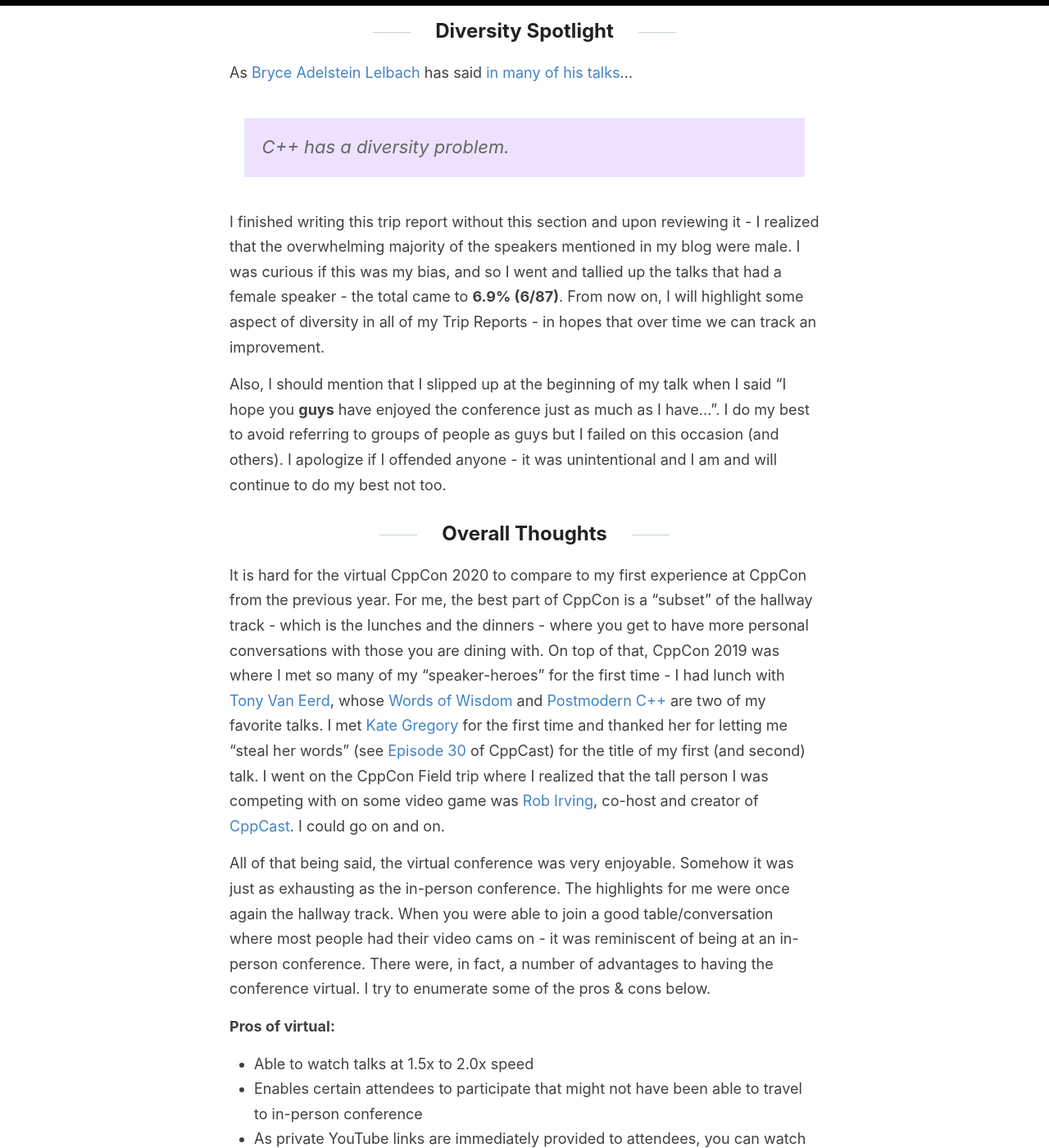
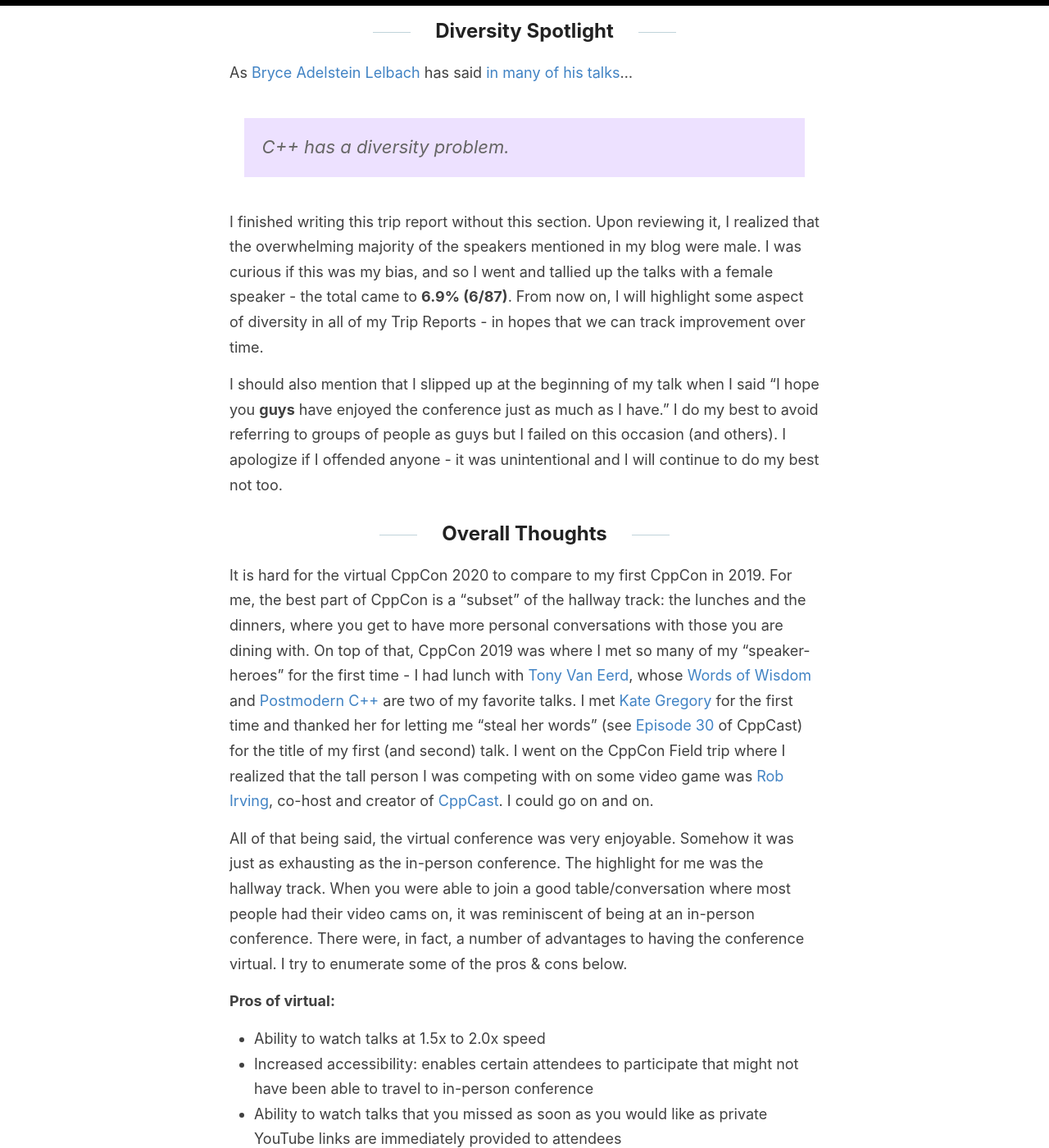
Before and after one commit to codereport/codereport.github.io, a Jekyll site: the page built from _posts/2020-09-20-CppCon2020TripReport.md, in a window 1280 px wide and 1400 px high, scrolled down 968 px. Shown: the whole window at 82% size. Built offline with Jekyll 4.4.1, drawn with Linux system fonts in a browser that asks for light colours; comment, search, counter and statistics services are not loaded; some of the changed text lies outside the part shown.

Commit message:
Update 2020-09-20-CppCon2020TripReport.md

```diff
--- a/_posts/2020-09-20-CppCon2020TripReport.md
+++ b/_posts/2020-09-20-CppCon2020TripReport.md
@@ -20,34 +20,33 @@
 
 >C++ has a diversity problem.
 
-I finished writing this trip report without this section and upon reviewing it - I realized that the overwhelming majority of the speakers mentioned in my blog were male. I was curious if this was my bias, and so I went and tallied up the talks that had a female speaker - the total came to **6.9% (6/87)**. From now on, I will highlight some aspect of diversity in all of my Trip Reports - in hopes that over time we can track an improvement.
+I finished writing this trip report without this section. Upon reviewing it, I realized that the overwhelming majority of the speakers mentioned in my blog were male. I was curious if this was my bias, and so I went and tallied up the talks with a female speaker - the total came to **6.9% (6/87)**. From now on, I will highlight some aspect of diversity in all of my Trip Reports - in hopes that we can track improvement over time.
 
-Also, I should mention that I slipped up at the beginning of my talk when I said "I hope you **guys** have enjoyed the conference just as much as I have...". I do my best to avoid referring to groups of people as guys but I failed on this occasion (and others). I apologize if I offended anyone - it was unintentional and I am and will continue to do my best not too.
+I should also mention that I slipped up at the beginning of my talk when I said "I hope you **guys** have enjoyed the conference just as much as I have." I do my best to avoid referring to groups of people as guys but I failed on this occasion (and others). I apologize if I offended anyone - it was unintentional and I will continue to do my best not too.
 
 ## Overall Thoughts
 
-It is hard for the virtual CppCon 2020 to compare to my first experience at CppCon from the previous year. For me, the best part of CppCon is a "subset" of the hallway track - which is the lunches and the dinners - where you get to have more personal conversations with those you are dining with. On top of that, CppCon 2019 was where I met so many of my "speaker-heroes" for the first time - I had lunch with [Tony Van Eerd](https://twitter.com/tvaneerd), whose [Words of Wisdom](https://www.youtube.com/watch?v=GgnKycitKyc) and [Postmodern C++](https://www.youtube.com/watch?v=GPP64opjy_Y) are two of my favorite talks. I met [Kate Gregory](https://twitter.com/gregcons) for the first time and thanked her for letting me "steal her words" (see [Episode 30](https://cppcast.com/kate-gregory-stop-teaching-c/) of CppCast) for the title of my first (and second) talk. I went on the CppCon Field trip where I realized that the tall person I was competing with on some video game was [Rob Irving](https://twitter.com/robwirving), co-host and creator of [CppCast](https://cppcast.com/). I could go on and on.
+It is hard for the virtual CppCon 2020 to compare to my first CppCon in 2019. For me, the best part of CppCon is a "subset" of the hallway track: the lunches and the dinners, where you get to have more personal conversations with those you are dining with. On top of that, CppCon 2019 was where I met so many of my "speaker-heroes" for the first time - I had lunch with [Tony Van Eerd](https://twitter.com/tvaneerd), whose [Words of Wisdom](https://www.youtube.com/watch?v=GgnKycitKyc) and [Postmodern C++](https://www.youtube.com/watch?v=GPP64opjy_Y) are two of my favorite talks. I met [Kate Gregory](https://twitter.com/gregcons) for the first time and thanked her for letting me "steal her words" (see [Episode 30](https://cppcast.com/kate-gregory-stop-teaching-c/) of CppCast) for the title of my first (and second) talk. I went on the CppCon Field trip where I realized that the tall person I was competing with on some video game was [Rob Irving](https://twitter.com/robwirving), co-host and creator of [CppCast](https://cppcast.com/). I could go on and on.
 
-All of that being said, the virtual conference was very enjoyable. Somehow it was just as exhausting as the in-person conference. The highlights for me were once again the hallway track. When you were able to join a good table/conversation where most people had their video cams on - it was reminiscent of being at an in-person conference. There were, in fact, a number of advantages to having the conference virtual. I try to enumerate some of the pros & cons below.
+All of that being said, the virtual conference was very enjoyable. Somehow it was just as exhausting as the in-person conference. The highlight for me was the hallway track. When you were able to join a good table/conversation where most people had their video cams on, it was reminiscent of being at an in-person conference. There were, in fact, a number of advantages to having the conference virtual. I try to enumerate some of the pros & cons below.
 
 **Pros of virtual:**
-* Able to watch talks at 1.5x to 2.0x speed
-* Enables certain attendees to participate that might not have been able to travel to in-person conference
-* As private YouTube links are immediately provided to attendees, you can watch talks that you missed as soon as you would like
-* Much cheaper for attendees / companies
+* Ability to watch talks at 1.5x to 2.0x speed
+* Increased accessibility: enables certain attendees to participate that might not have been able to travel to in-person conference
+* Ability to watch talks that you missed as soon as you would like as private YouTube links are immediately provided to attendees
+* Decreased cost for attendees / companies
 
 **Cons of virtual:**
 * Time-zone isn't convenient for all global attendees
 * No break longer than 30 minutes between talks (due to time-zone considerations)
-* Exhausting sitting in one place for so long (it is nice to walk to different presentation rooms)
+* Fatigue from sitting in one place for so long (it is nice to walk to different presentation rooms)
 * No lunches / dinners with other attendees (where the more personal conversations take place)
-* Seems like less "random encounters/conversations" take place
-* It seemed to me that there was less of a presence from leaders in the C++ community
-* Many attendees work and attend the conference  (instead of just attending), see poll below
+* Fewer "random encounters/conversations" take place
+* Attendees both working and attending the conference, see poll below
 
 <center><blockquote class="twitter-tweet"><p lang="en" dir="ltr">Are you virtually attending CppCon next week? And if so, are you planning to devote the week to the conference like you were there in real life, or work while attending talks?</p>&mdash; Jason Turner (@lefticus) <a href="https://twitter.com/lefticus/status/1304502821086269440?ref_src=twsrc%5Etfw">September 11, 2020</a></blockquote> <script async src="https://platform.twitter.com/widgets.js" charset="utf-8"></script></center>
 
-When you take into account that this was the first go-around of having the conference virutal, I would say it was a major success and I look forward to seeing the improvement in virtual platforms like Remo and what they will be able to offer in the future.
+Overall, given that this was the first virtual CppCon, it was a major success. I look forward to seeing the improvement in virtual platforms like Remo and what they will be able to offer in the future.
 
 ## Top 4 Talks
 
@@ -74,7 +73,7 @@
 **Link:** To be updated in the future <br>
 **Previously presented:** [C++Now 2016](https://www.youtube.com/watch?v=DiisKQAkGM4)
 
-This talk is absolutely awesome. I wasn't expecting it to be "as good" as the other live talks as it was prerecorded - but boy was I in for a surprise. The first several minutes is given in a kind of infomercial (think [Slap Chop](https://www.youtube.com/watch?v=FqWgTM4di4s)) style which is highly entertaining. Then at around the 8 minute mark, he introduces his kids as the audience members and asks them if his explanation of a [Monoid](https://en.wikipedia.org/wiki/Monoid_(category_theory)) makes sense to them. I literally laughed out loud. His kids are adorable and will make sitting through an introductory talk on [Category Theory](https://en.wikipedia.org/wiki/Category_theory) enjoyable for anyone. Note that I highly recommend the updated version of the talk due to 1) the entertainment factor and 2) the fact that the C++Now 2016 has very poor video/audio quality.
+This talk is absolutely awesome. I was not expecting it to be "as good" as the other live talks as it was prerecorded - but boy was I in for a surprise. The first several minutes is given in a kind of infomercial (think [Slap Chop](https://www.youtube.com/watch?v=FqWgTM4di4s)) style which is highly entertaining. Then at around the 8 minute mark, he introduces his kids as the audience members and asks them if his explanation of a [Monoid](https://en.wikipedia.org/wiki/Monoid_(category_theory)) makes sense to them. I literally laughed out loud. His kids are adorable and will make sitting through an introductory talk on [Category Theory](https://en.wikipedia.org/wiki/Category_theory) enjoyable for anyone. Note that I highly recommend the updated version of the talk due to 1) the entertainment factor and 2) the fact that the C++Now 2016 has very poor video/audio quality.
 
 <center><blockquote class="twitter-tweet"><p lang="en" dir="ltr">This has to be best talk of <a href="https://twitter.com/CppCon?ref_src=twsrc%5Etfw">@CppCon</a> 2020, the (pre-recorded) &quot;Monoids, Monads, and Applicative Functors: Repeated Software Patterns&quot; by <a href="https://twitter.com/david_sankel?ref_src=twsrc%5Etfw">@david_sankel</a> with his kids (I assume) as the audience members being confused / amazed by <a href="https://twitter.com/hashtag/functionalprogramming?src=hash&amp;ref_src=twsrc%5Etfw">#functionalprogramming</a>! A MUST WATCH ❤️🤣😂 <a href="https://t.co/tZCOvxcZ3z">pic.twitter.com/tZCOvxcZ3z</a></p>&mdash; Conor Hoekstra (@code_report) <a href="https://twitter.com/code_report/status/1306682908741165057?ref_src=twsrc%5Etfw">September 17, 2020</a></blockquote> <script async src="https://platform.twitter.com/widgets.js" charset="utf-8"></script></center>
 
@@ -104,7 +103,7 @@
 **Link:** To be updated in the future <br>
 **Previously presented:** [Strange Loop 2019](https://www.youtube.com/watch?v=r-TLSBdHe1A)
 
-This talk would have been higher on the list but I had already seen it before as it had been presented previously at another conference - which is surprising for a keynote. Emery gave a [talk at CppCon 2019](https://www.youtube.com/watch?v=XRAP3lBivYM) which was very good - and after this I went and tracked down his other talks. This led me to the previously given version of this talk. It currently is the 3rd most viewed video on the [Strange Loop YouTube Channel](https://www.youtube.com/c/StrangeLoopConf/videos) with 154K views (as of Sept. 20, 2020). Although it is #4 on the list - I highly recommend everyone watch it. It will make you think twice about how you think about profiling. I remember when I watched it the first time it makes you think twice about the performance results that [Andrei Alexandrescu](https://twitter.com/incomputable) showed in his CppCon 2019 talk [Speed Is Found In The Minds of People](https://www.youtube.com/watch?v=FJJTYQYB1JQ). I would also like to thank Emery for using monospace fonts for his code samples (something that the majority of the keynote speakers didn't do).
+This talk would have been higher on the list but I had already seen it before as it had been presented previously at another conference - which is surprising for a keynote. Emery gave a [talk at CppCon 2019](https://www.youtube.com/watch?v=XRAP3lBivYM) which was very good - and after this I went and tracked down his other talks. This led me to the previously given version of this talk. It currently is the 3rd most viewed video on the [Strange Loop YouTube Channel](https://www.youtube.com/c/StrangeLoopConf/videos) with 154K views (as of Sept. 20, 2020). Although it is #4 on the list - I highly recommend everyone watch it. It will make you re-think your perspective on profiling. When I watched it the first time, it made me think twice about the performance results that [Andrei Alexandrescu](https://twitter.com/incomputable) showed in his CppCon 2019 talk [Speed Is Found In The Minds of People](https://www.youtube.com/watch?v=FJJTYQYB1JQ). I would also like to thank Emery for using monospace fonts for his code samples (something that the majority of the keynote speakers didn't do).
 
 ## Other Thoughts
 
@@ -120,7 +119,7 @@
 |Lisa Lippincott|Neighborhoods Banding Together|-|
 |Herb Sutter|Empirically Measuring & Reducing<br> C++’s Accidental Complexity|[Avast Prague Meetup](https://www.youtube.com/watch?v=qx22oxlQmKc) <br> [ACCU Autumn 2019](https://conference.accu.org/previous/2019_autumn/sessions/#XQuantifyingAccidentalComplexityAnEmpiricalLookatTeachingandUsingC)|
 
-The keynotes were enjoyable as always. Emery Berger's was my personal favorite, and Lisa Lippincott's was my runner up. My one nitpick from the keynotes is that 3 of the 5 keynote presenters don't use monospace fonts in their slide decks - and I find it hard to focus on code that isn't in monospace font - all my brain thinks is "why isn't this in a monospace font."
+The keynotes were enjoyable as always. Emery Berger's was my personal favorite, and Lisa Lippincott's was my runner up. My one comment on the keynotes is that 3 of the 5 keynote presenters don't use monospace fonts in their slide decks. I find it hard to focus on code that isn't in monospace font; all I can think is "why isn't this in a monospace font."
 
 **Honorable Mention**
 
@@ -149,7 +148,7 @@
 
 **NVIDIA is hiring!**
 
-And finally, as I mentioned in my CppCon talk, NVIDIA is always looking for top talent. Head over to [NVIDIA Careers](https://www.nvidia.com/en-us/about-nvidia/careers/) to see all our openings - and if you are interested in joining the RAPIDS C++ team - check out our posting [here](https://nvidia.wd5.myworkdayjobs.com/en-US/NVIDIAExternalCareerSite/job/US-CA-Santa-Clara/Senior-Software-Engineer--Accelerated-Data-Analytics---GPU_JR1932990-1) (if this link goes stale - visit the [NVIDIA Careers](https://www.nvidia.com/en-us/about-nvidia/careers/) site and search **RAPIDS "Software Engineer"**).
+And finally, as I mentioned in my CppCon talk, NVIDIA is always looking for top talent. Head over to [NVIDIA Careers](https://www.nvidia.com/en-us/about-nvidia/careers/) to see all our openings. If you are interested in joining the RAPIDS C++ team, check out our posting [here](https://nvidia.wd5.myworkdayjobs.com/en-US/NVIDIAExternalCareerSite/job/US-CA-Santa-Clara/Senior-Software-Engineer--Accelerated-Data-Analytics---GPU_JR1932990-1) (if this link goes stale, visit the [NVIDIA Careers](https://www.nvidia.com/en-us/about-nvidia/careers/) site and search **RAPIDS "Software Engineer"**).
 
 ## Thank You
 
@@ -157,4 +156,4 @@
 
 Feel free to leave a comment on the [reddit thread]().
 
-<center>Hope to see in person at a C++ conference in 2021!</center>
+<center>Hope to see you in person at a C++ conference in 2021!</center>
```
Also changed, not shown: other parts of _posts/2020-09-20-CppCon2020TripReport.md (+1 -1 lines).
